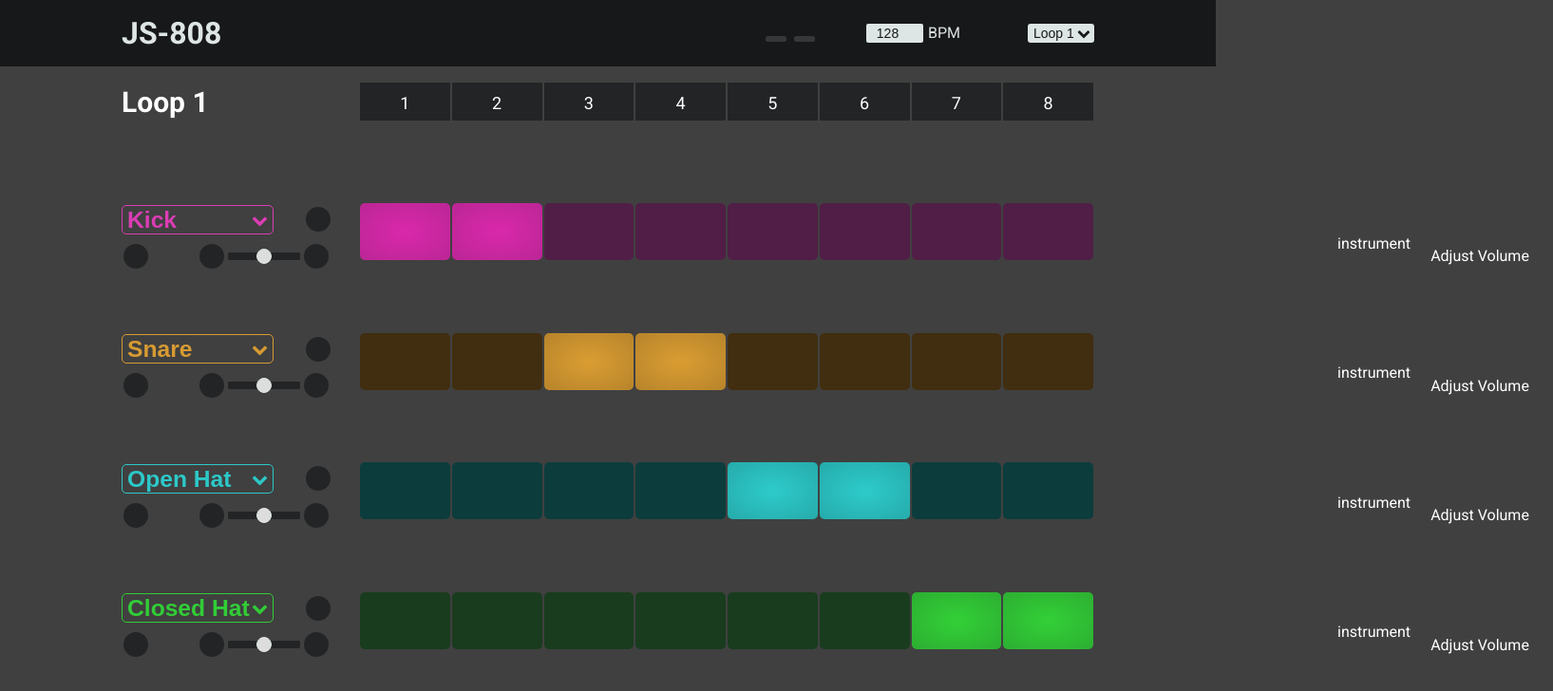
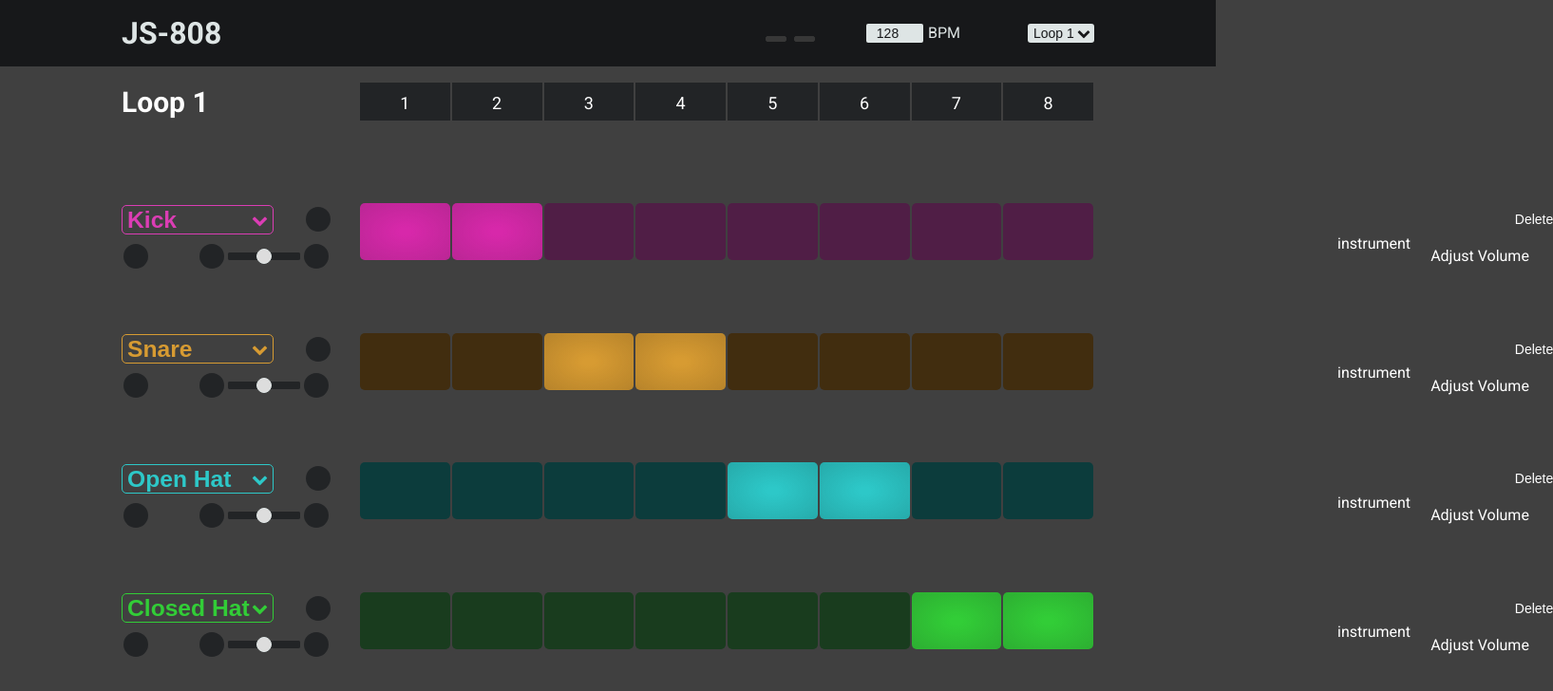
Before and after one commit to SashaBajzek/js-808, a React app: page / in a window 1280 px wide. Shown: the top 728 px of the page at 95% size, 1635 px wide, since content can reach past the window. Built offline with nearby package versions, Linux system fonts and the light colour scheme.

Commit message:
Add text to delete button for accessibility

```diff
--- a/src/components/Sequence/Sequence.js
+++ b/src/components/Sequence/Sequence.js
@@ -87,6 +87,7 @@ class Sequence extends React.Component<Props> {
             </form>
             <button onClick={this.instrumentDelete} className={styles.button}>
               <i className={[fa, fa_times].join(' ')} aria-hidden="true"></i>
+              <span className={styles.butontext}>Delete</span>
             </button>
           </div>
           <VolumeAdjusterContainer
--- a/src/components/Sequence/Sequence.scss
+++ b/src/components/Sequence/Sequence.scss
@@ -194,7 +194,6 @@
   width: 14px;
 }
 
-
 .button:hover {
   color: $red;
 }
@@ -205,6 +204,12 @@
 
 .button:focus {
   box-shadow: 0 0 10px $mediumgrey;
+}
+
+.butontext {
+  color: white;
+  position: absolute;
+  transform: translateX(100vw);
 }
 
 @media (min-width: 425px) {
```
